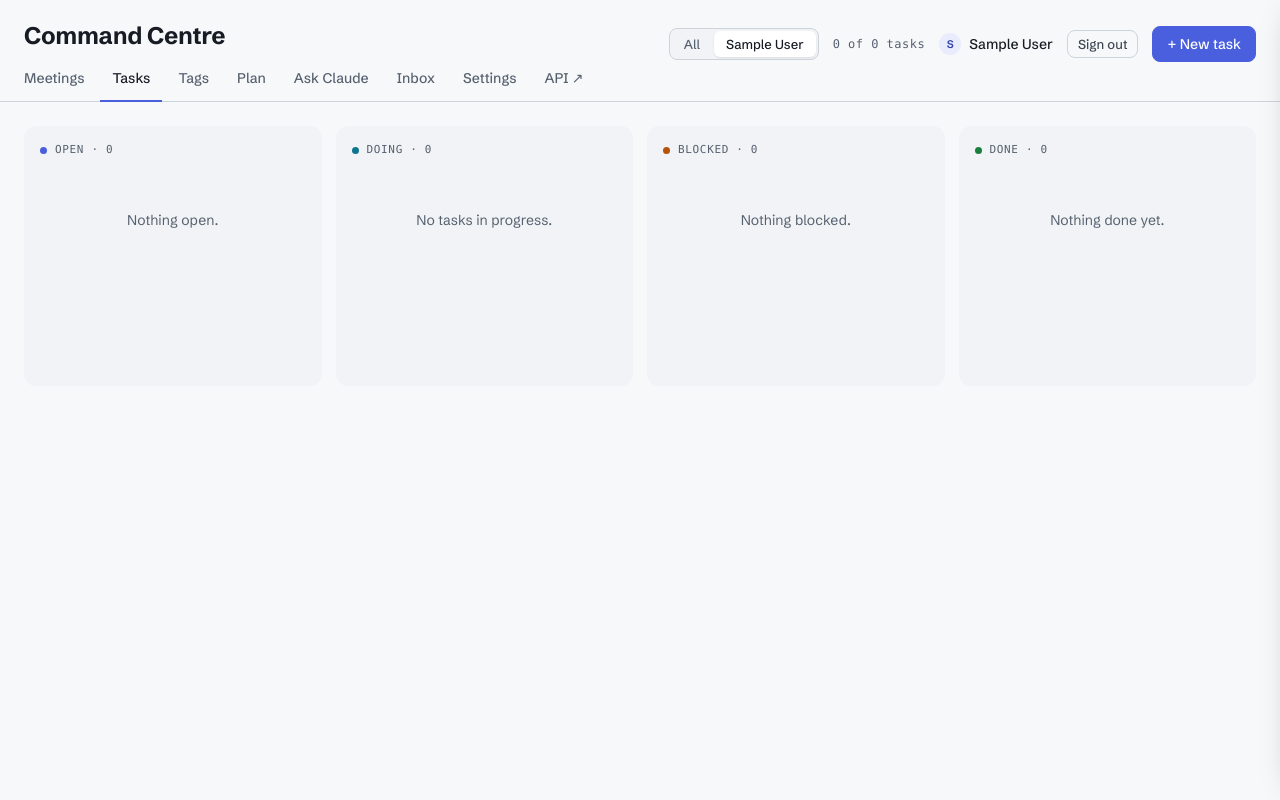
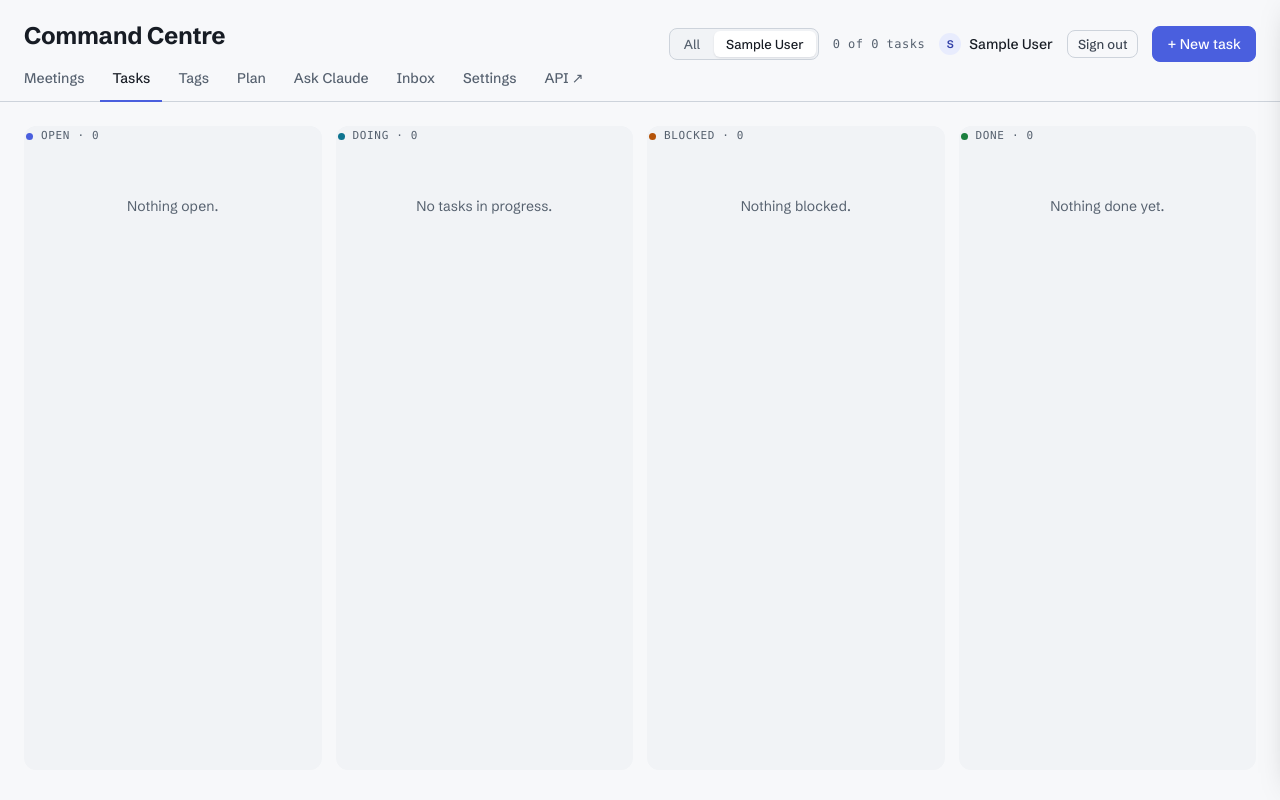
Before and after one commit to stevemansfieldux/email-migration-command-center, a FastAPI app: page / in a window 1280 px wide. Run offline with FastAPI, Linux system fonts and the light colour scheme; the visitor is signed in with stand-in values (Sample User, id 1); tables that the repository leaves empty hold one stand-in row (values such as "Sample post"); some libraries are stand-ins or nearby versions; some web fonts are replaced.

Commit message:
Board fills the viewport: page never scrolls, each column scrolls independently with a sticky header, cards slide behind the bottom margin
Co-Authored-By: Claude Opus 5 <noreply@anthropic.com>

```diff
--- a/app/templates/board.html
+++ b/app/templates/board.html
@@ -6,6 +6,17 @@
 {% block headaction %}<button class="btn" type="button" onclick="document.getElementById('new-task').showModal()">+ New task</button>{% endblock %}
 {% block main %}
 <style>
+  /* A board, not a page: the chrome stays put, the page never scrolls, each column scrolls on
+     its own. Cards slide behind the column's bottom edge into a strip of page margin. */
+  html,body{height:100%;overflow:hidden}
+  body{padding-bottom:0}
+  .wrap{height:100%;display:flex;flex-direction:column}
+  .wrap>main{flex:1;min-height:0;display:flex;flex-direction:column;padding-bottom:20px}
+  .cols{flex:1;min-height:0;padding-bottom:0;margin-bottom:0}
+  .col{min-height:0;overflow-y:auto;overscroll-behavior:contain;scrollbar-width:thin;scrollbar-color:var(--n6) transparent}
+  .col::-webkit-scrollbar{width:8px} .col::-webkit-scrollbar-thumb{background:var(--n6);border-radius:4px;border:2px solid var(--surface-sunken)}
+  .colhead{position:sticky;top:-14px;margin:-14px -14px 0;padding:14px 16px 8px;background:var(--surface-sunken);z-index:1;border-radius:var(--radius-lg) var(--radius-lg) 0 0}
+  .col .task:last-of-type{margin-bottom:6px}
   .task.sg{border:1px dashed var(--border-strong);box-shadow:none;background:color-mix(in srgb,var(--surface-raised) 70%,transparent)}
   .task.sg:hover{box-shadow:var(--shadow-raised);transform:none}
   .q{font-size:13px;line-height:19px;color:var(--text-muted);font-style:italic;border-left:2px solid var(--border-subtle);padding-left:9px;display:-webkit-box;-webkit-line-clamp:3;-webkit-box-orient:vertical;overflow:hidden}
```
